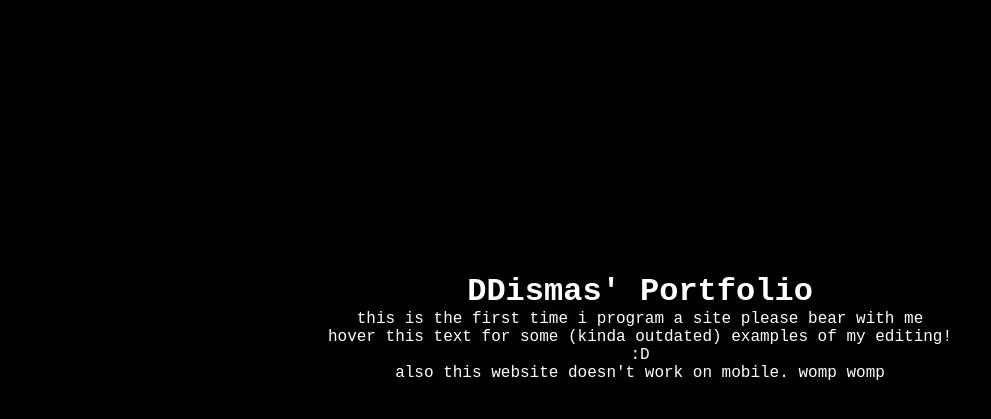
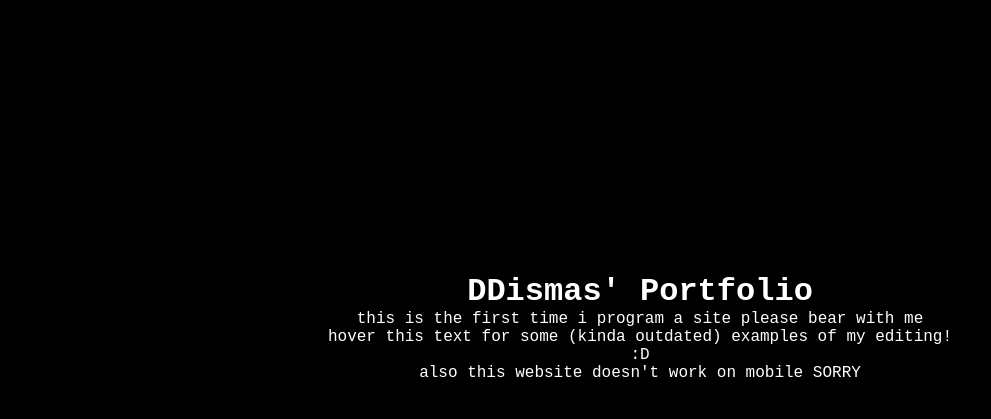
Before and after one commit to DDismas/DDismas.github.io, a plain HTML site: page index.html in a window 1280 px wide. Shown: the part 73-492 px from the top of the page, without its empty margins (0-991 px from the left). Drawn offline with Linux system fonts and the light colour scheme.

Commit message:
Update index.html

```diff
--- a/index.html
+++ b/index.html
@@ -20,7 +20,7 @@
 
     <div class="text-container">
         <h1>DDismas' Portfolio</h1>
-        <p>this is the first time i program a site please bear with me<br>hover this text for some (kinda outdated) examples of my editing! :D<br>also this website doesn't work on mobile. womp womp</p>
+        <p>this is the first time i program a site please bear with me<br>hover this text for some (kinda outdated) examples of my editing! :D<br>also this website doesn't work on mobile SORRY</p>
     </div>
 
     <div class="button-container">
```
